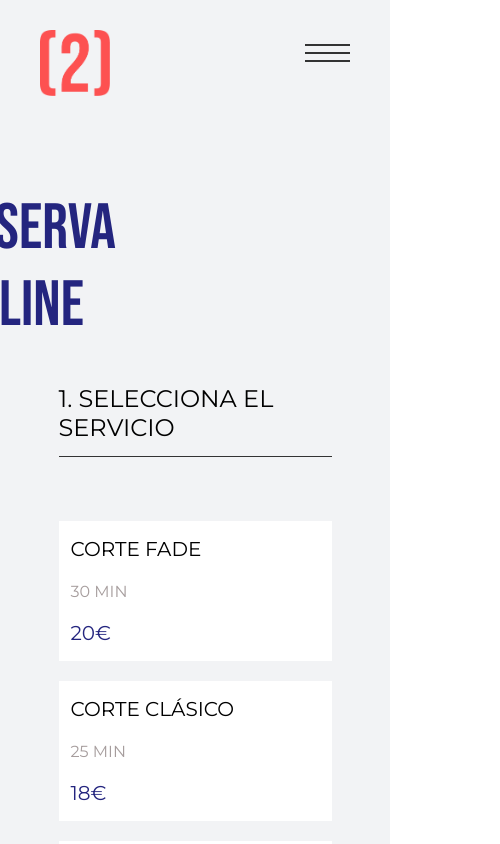
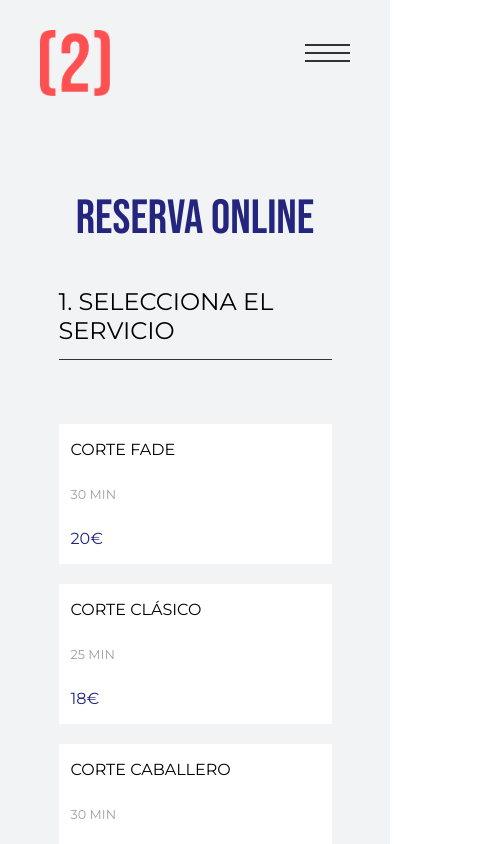
Before and after one commit to JaumeEsquerdo/peluqueria-la-silla-2, a React (Vite) app in the folder la-silla-2/: page /reservas in a window 390 px wide. Shown: the top 844 px of the page, 500 px wide, since content can reach past the window. Built offline with nearby package versions, Linux system fonts and the light colour scheme.

Commit message:
adaptar responsive titulo reservas

```diff
--- a/la-silla-2/src/pages/Reservas/Reservas.jsx
+++ b/la-silla-2/src/pages/Reservas/Reservas.jsx
@@ -64,11 +64,11 @@ const Reservas = () => {
         </ul>
       </header> */}
       <Header />
+
       <section className="Reservas-content">
-        <div className="Sticky-title">
+        <div className="Sticky-container">
           <h2 className="Reservas-h2">RESERVA ONLINE</h2>
         </div>
-
         <div className="Reservas-steps">
           {/* paso 1 */}
           <div className="Reservas-select">
--- a/la-silla-2/src/pages/Reservas/reservaConfirmada.css
+++ b/la-silla-2/src/pages/Reservas/reservaConfirmada.css
@@ -5,13 +5,13 @@
   /* margin-right: 14%; */
 }
 
-.Reservas-content {
+/* .Reservas-content {
   display: flex;
   flex-direction: column;
-  /* padding-right: 14%; */
+
   justify-content: flex-start;
   align-items: center;
-}
+} */
 
 .Reservas-contentConfirmada {
   padding: 60px 0;
--- a/la-silla-2/src/pages/Reservas/reservas.css
+++ b/la-silla-2/src/pages/Reservas/reservas.css
@@ -51,6 +51,11 @@
 
 /* content */
 
+.Sticky-container {
+  position: relative;
+  width: auto;
+}
+
 .Reservas-content {
   flex: 1;
   width: 70%;
@@ -59,17 +64,13 @@
   justify-content: flex-start;
 }
 
-.Sticky-title {
-  position: relative;
-}
-
 .Reservas-h2 {
   position: sticky;
   top: 42%;
-  transform: rotate(-90deg) translateX(-40%);
-  transform-origin: left top;
-  width: fit-content;
-  font-size: clamp(64px, 8vw, 120px);
+  left: 0;
+  transform: rotate(-90deg);
+  width: max-content;
+  font-size: clamp(48px, 5.4vw, 96px);
   font-family: "Bebas Neue", sans-serif;
   color: var(--main-color);
 
@@ -274,6 +275,14 @@
   color: #a69d9d;
 }
 
+@media (max-width: 1280px) {
+  .Reservas-resumenDiv {
+    flex-direction: column;
+    gap: 20px;
+    align-items: center;
+  }
+}
+
 @media (max-width: 900px) {
   .SubHeader {
     grid-template-columns: 1fr;
@@ -291,15 +300,41 @@
     width: 100%;
     transform: rotate(0);
     padding-bottom: 40px;
+    margin: auto;
   }
 
   .Reservas-resumenContent {
     min-width: auto;
     width: 100%;
   }
-  .Reservas-resumenDiv {
-    align-items: center;
+
+  .Sticky-container {
+    width: 100%;
+  }
+  .Reservas-content {
     flex-direction: column;
-    gap: 20px;
+  }
+  .Reservas-label {
+    font-size: 1rem;
+    gap: 12px;
+  }
+  .Reservas-rowForm {
+    flex-direction: column;
+    gap: 40px;
+  }
+  .Reservas-data {
+    gap: 40px;
+  }
+  .Reservas-esperando {
+    font-size: 1rem;
+  }
+  .Servicio-title {
+    font-size: 1rem;
+  }
+  .Servicio-tiempo {
+    font-size: 0.8rem;
+  }
+  .Servicio-precio {
+    font-size: 1rem;
   }
 }
```
